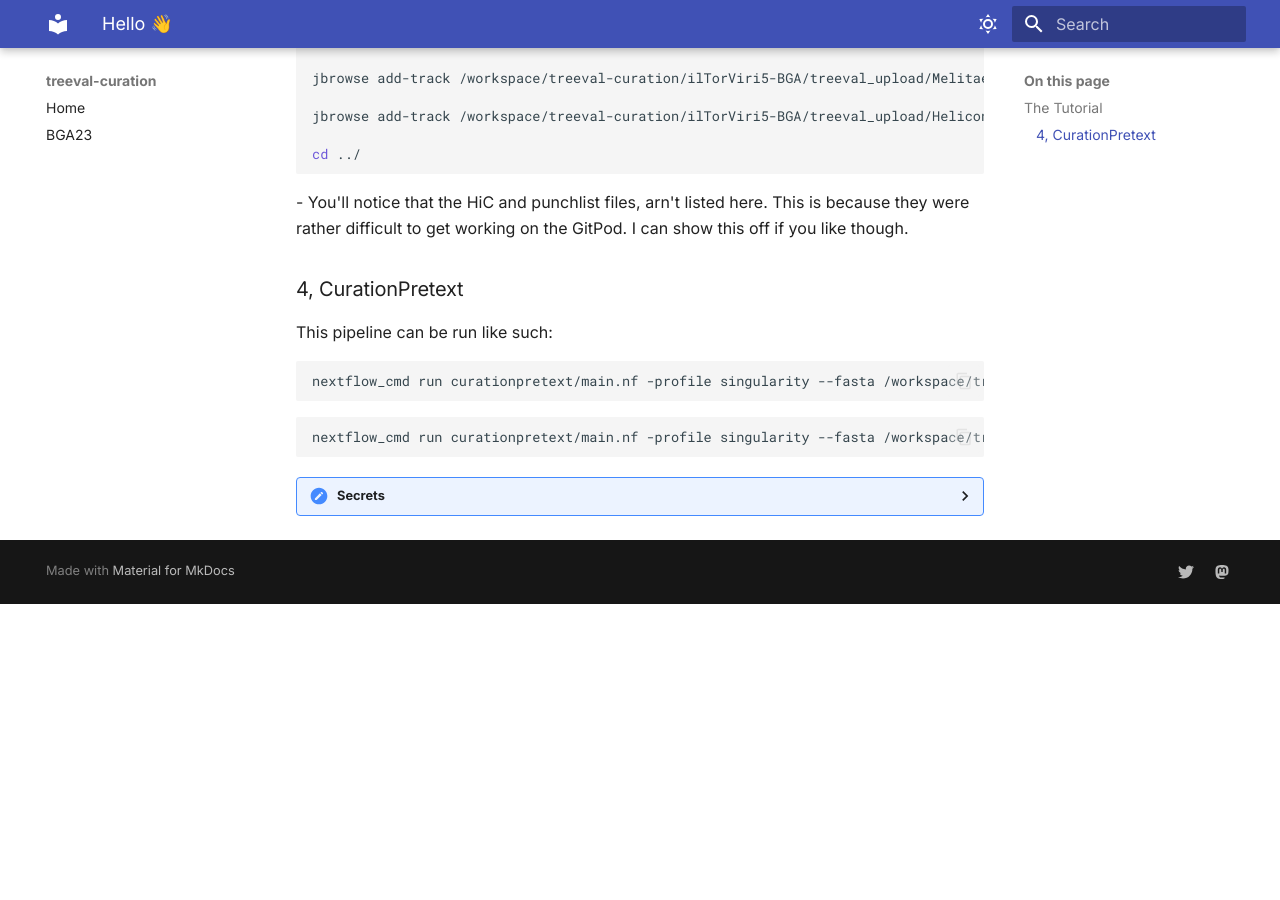
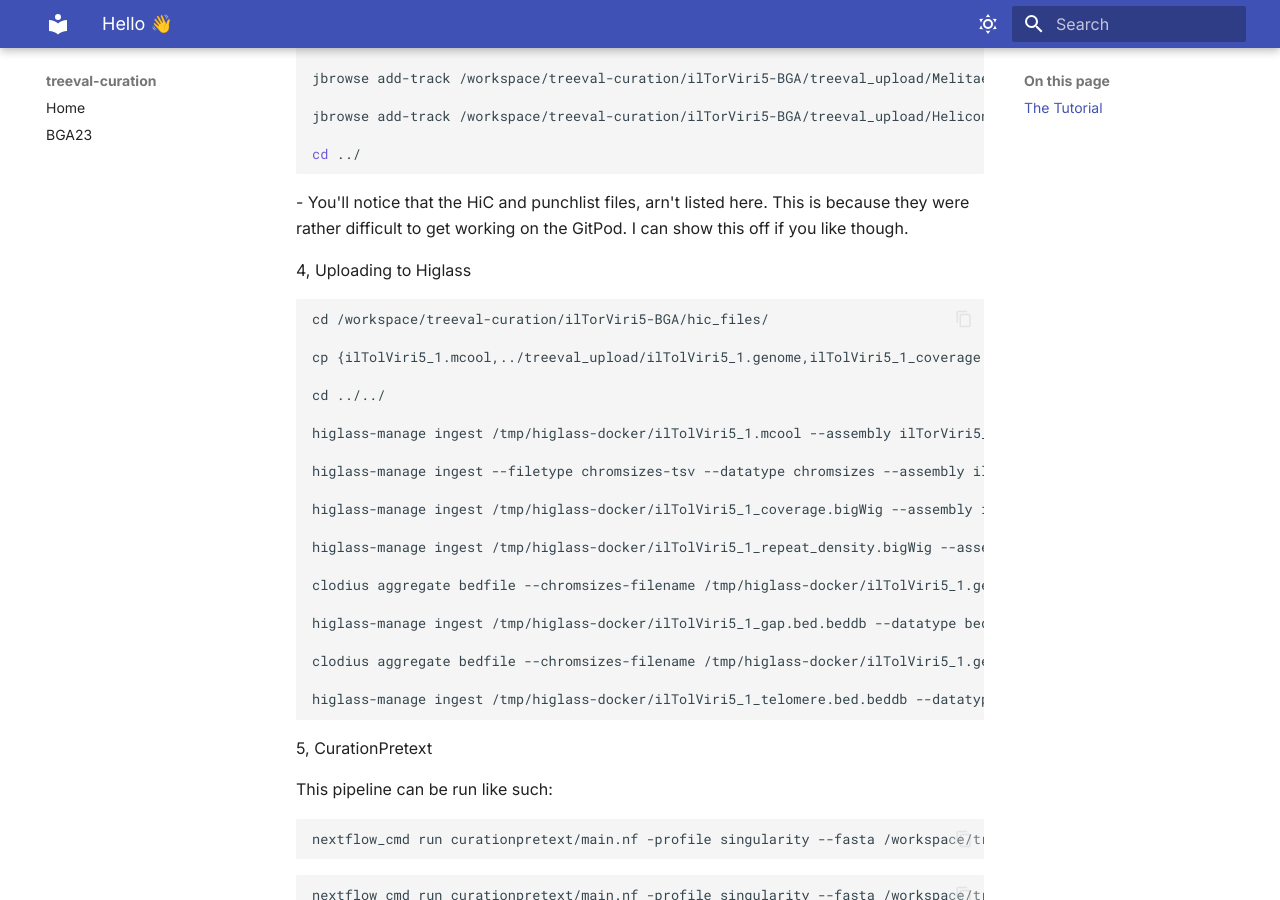
Before and after one commit to thebgacademy/treeval-curation, an MkDocs documentation site: the page built from docs/Tutorial.md, in a window 1280 px wide and 900 px high, scrolled down 1462 px. Built offline with MkDocs 1.6.1 and Material for MkDocs 9.7.7, drawn with Linux system fonts in a browser that asks for light colours; emoji names are drawn with the system emoji font; before the commit the page ends 2066 px from its top, so only the background shows below that.

Commit message:
Update Tutorial.md
Added Higlass commands

````diff
--- a/docs/Tutorial.md
+++ b/docs/Tutorial.md
@@ -75,7 +75,33 @@ cd ../
 ```
 	- You'll notice that the HiC and punchlist files, arn't listed here. This is because they were rather difficult to get working on the GitPod. I can show this off if you like though.
 
-### 4, CurationPretext
+4, Uploading to Higlass
+
+```
+cd /workspace/treeval-curation/ilTorViri5-BGA/hic_files/
+
+cp {ilTolViri5_1.mcool,../treeval_upload/ilTolViri5_1.genome,ilTolViri5_1_coverage.bigWig,ilTolViri5_1_repeat_density.bigWig,ilTolViri5_1_gap.bed,ilTolViri5_1_telomere.bed} /tmp/higlass-docker/
+
+cd ../../
+
+higlass-manage ingest /tmp/higlass-docker/ilTolViri5_1.mcool --assembly ilTorViri5_1 --project-name TreeVal-test
+
+higlass-manage ingest --filetype chromsizes-tsv --datatype chromsizes --assembly ilTorViri5_1 /tmp/higlass-docker/ilTolViri5_1.genome --project-name TreeVal-test
+
+higlass-manage ingest /tmp/higlass-docker/ilTolViri5_1_coverage.bigWig --assembly ilTorViri5_1 --project-name TreeVal-test
+
+higlass-manage ingest /tmp/higlass-docker/ilTolViri5_1_repeat_density.bigWig --assembly ilTorViri5_1 --project-name TreeVal-test
+
+clodius aggregate bedfile --chromsizes-filename /tmp/higlass-docker/ilTolViri5_1.genome /tmp/higlass-docker/ilTolViri5_1_gap.bed
+
+higlass-manage ingest /tmp/higlass-docker/ilTolViri5_1_gap.bed.beddb --datatype bedlike --filetype beddb --assembly ilTorViri5_1 --project-name TreeVal-test
+
+clodius aggregate bedfile --chromsizes-filename /tmp/higlass-docker/ilTolViri5_1.genome /tmp/higlass-docker/ilTolViri5_1_telomere.bed
+
+higlass-manage ingest /tmp/higlass-docker/ilTolViri5_1_telomere.bed.beddb --datatype bedlike --filetype beddb --assembly ilTorViri5_1 --project-name TreeVal-test
+```
+
+5, CurationPretext
 
 This pipeline can be run like such:
 
````
